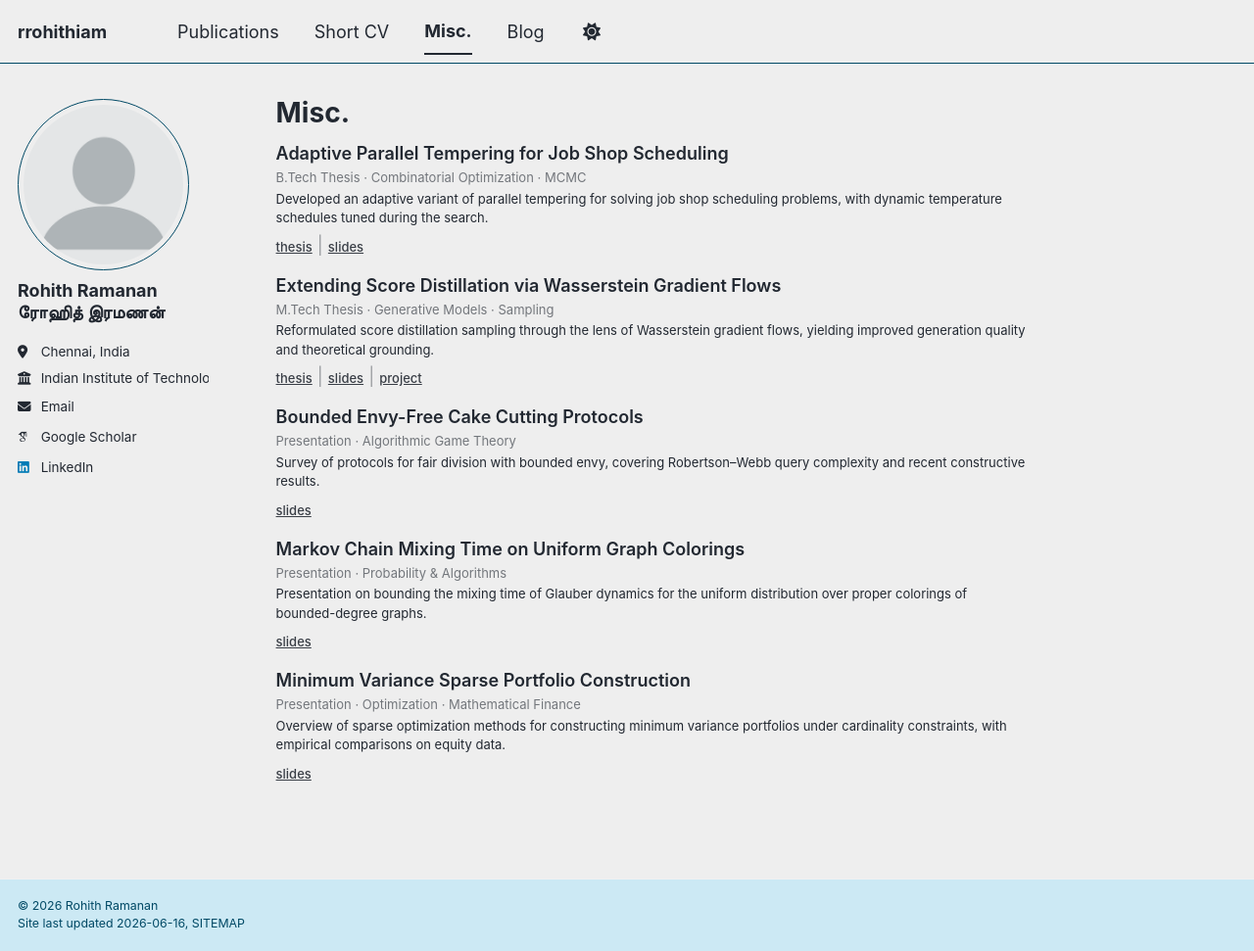
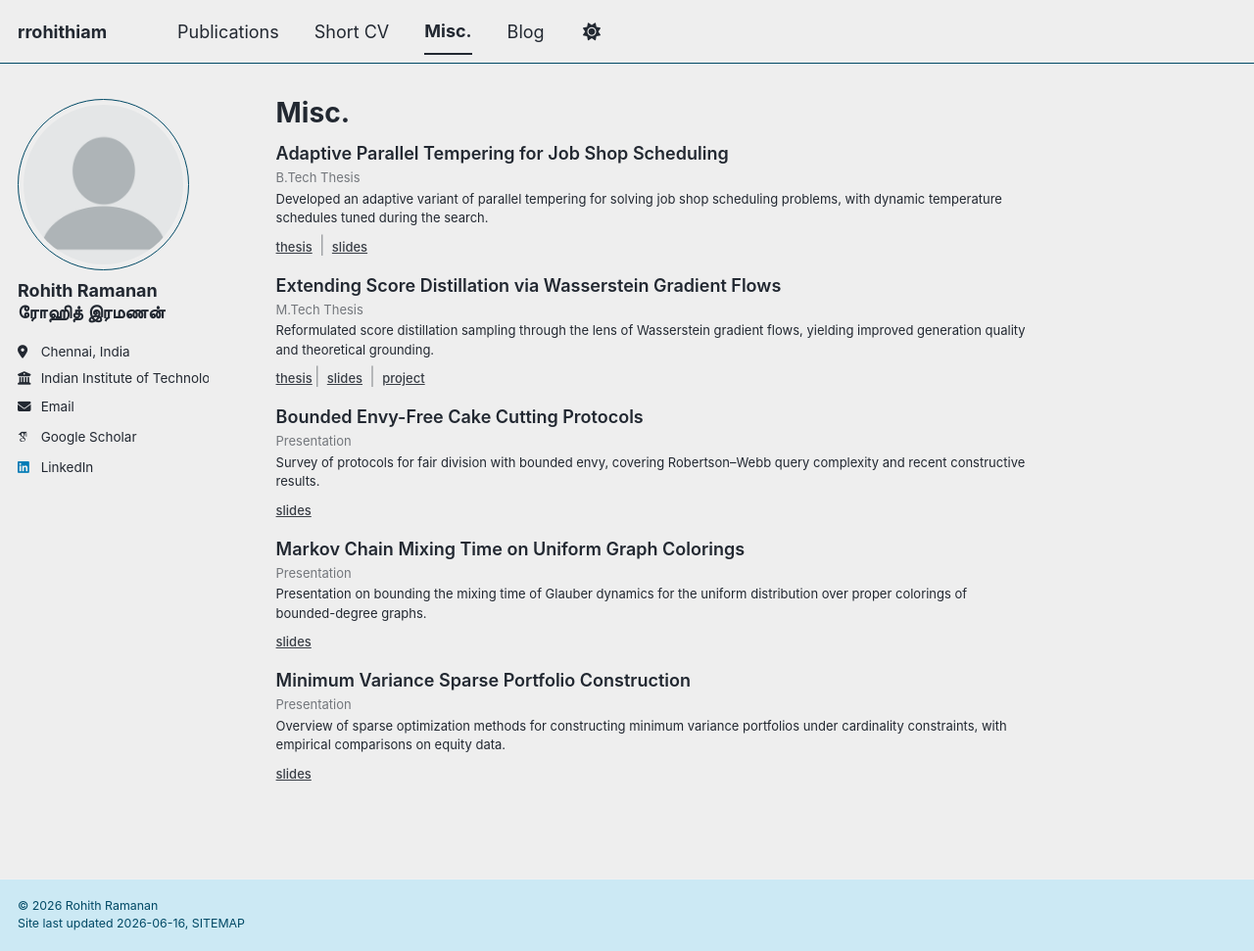
Before and after one commit to rrohithiam/rrohithiam.github.io, a Jekyll site: the page built from _pages/misc.md, in a window 1280 px wide and 971 px high. Shown: the whole window at 98% size. Built offline with Jekyll 4.4.1, drawn with Linux system fonts in a browser that asks for light colours; some web fonts are replaced; a script bundle is joined from its source files by our own code; library files that are not in the unit come from our copies.

Commit message:
Misc added

```diff
--- a/_pages/misc.md
+++ b/_pages/misc.md
@@ -16,35 +16,35 @@ author_profile: true
 
 <div class="pres-item">
   <span class="pres-title">Adaptive Parallel Tempering for Job Shop Scheduling</span>
-  <span class="pres-meta">B.Tech Thesis &middot; Combinatorial Optimization &middot; MCMC</span>
+  <span class="pres-meta">B.Tech Thesis</span>
   <span class="pres-desc">Developed an adaptive variant of parallel tempering for solving job shop scheduling problems, with dynamic temperature schedules tuned during the search.</span>
-  <div><a href="/files/bachelors_thesis.pdf" class="pres-link">thesis</a> <span style="opacity:0.4;">|</span> <a href="/files/btp.pdf" class="pres-link">slides</a></div>
+  <div><a href="/files/bachelors_thesis.pdf" class="pres-link" target="_blank" rel="noopener noreferrer">thesis</a> <span style="opacity: 0.4; margin: 0 2px;">|</span> <a href="/files/btp.pdf" class="pres-link" target="_blank" rel="noopener noreferrer">slides</a></div>
 </div>
 
 <div class="pres-item">
   <span class="pres-title">Extending Score Distillation via Wasserstein Gradient Flows</span>
-  <span class="pres-meta">M.Tech Thesis &middot; Generative Models &middot; Sampling</span>
+  <span class="pres-meta">M.Tech Thesis</span>
   <span class="pres-desc">Reformulated score distillation sampling through the lens of Wasserstein gradient flows, yielding improved generation quality and theoretical grounding.</span>
-  <div><a href="/files/masters_thesis.pdf" class="pres-link">thesis</a> <span style="opacity:0.4;">|</span> <a href="/files/ddp.pdf" class="pres-link">slides</a> <span style="opacity:0.4;">|</span> <a href="https://rrohithiam.github.io/projects/pfd/" class="pres-link">project</a></div>
+  <div><a href="/files/masters_thesis.pdf" class="pres-link" target="_blank" rel="noopener noreferrer">thesis</a><span style="opacity: 0.4; margin: 0 2px;">|</span> <a href="/files/ddp.pdf" class="pres-link" target="_blank" rel="noopener noreferrer">slides</a> <span style="opacity: 0.4; margin: 0 2px;">|</span> <a href="https://rrohithiam.github.io/projects/pfd/" class="pres-link" target="_blank" rel="noopener noreferrer">project</a></div>
 </div>
 
 <div class="pres-item">
   <span class="pres-title">Bounded Envy-Free Cake Cutting Protocols</span>
-  <span class="pres-meta">Presentation &middot; Algorithmic Game Theory</span>
+  <span class="pres-meta">Presentation</span>
   <span class="pres-desc">Survey of protocols for fair division with bounded envy, covering Robertson–Webb query complexity and recent constructive results.</span>
-  <div><a href="/files/cake_cutting.pdf" class="pres-link">slides</a></div>
+  <div><a href="/files/cake_cutting.pdf" class="pres-link" target="_blank" rel="noopener noreferrer">slides</a></div>
 </div>
 
 <div class="pres-item">
   <span class="pres-title">Markov Chain Mixing Time on Uniform Graph Colorings</span>
-  <span class="pres-meta">Presentation &middot; Probability &amp; Algorithms</span>
+  <span class="pres-meta">Presentation</span>
   <span class="pres-desc">Presentation on bounding the mixing time of Glauber dynamics for the uniform distribution over proper colorings of bounded-degree graphs.</span>
-  <div><a href="/files/mixting_time.pdf" class="pres-link">slides</a></div>
+  <div><a href="/files/mixting_time.pdf" class="pres-link" target="_blank" rel="noopener noreferrer">slides</a></div>
 </div>
 
 <div class="pres-item">
   <span class="pres-title">Minimum Variance Sparse Portfolio Construction</span>
-  <span class="pres-meta">Presentation &middot; Optimization &middot; Mathematical Finance</span>
+  <span class="pres-meta">Presentation</span>
   <span class="pres-desc">Overview of sparse optimization methods for constructing minimum variance portfolios under cardinality constraints, with empirical comparisons on equity data.</span>
-  <div><a href="/files/portfolio_selection.pdf" class="pres-link">slides</a></div>
+  <div><a href="/files/portfolio_selection.pdf" class="pres-link" target="_blank" rel="noopener noreferrer">slides</a></div>
 </div>
```
